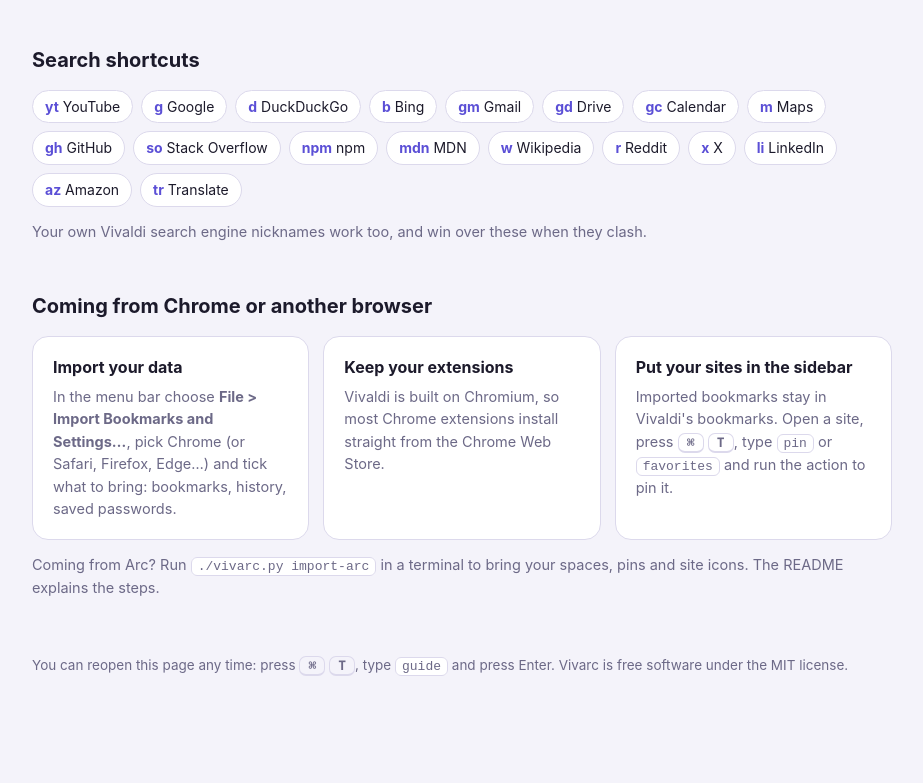
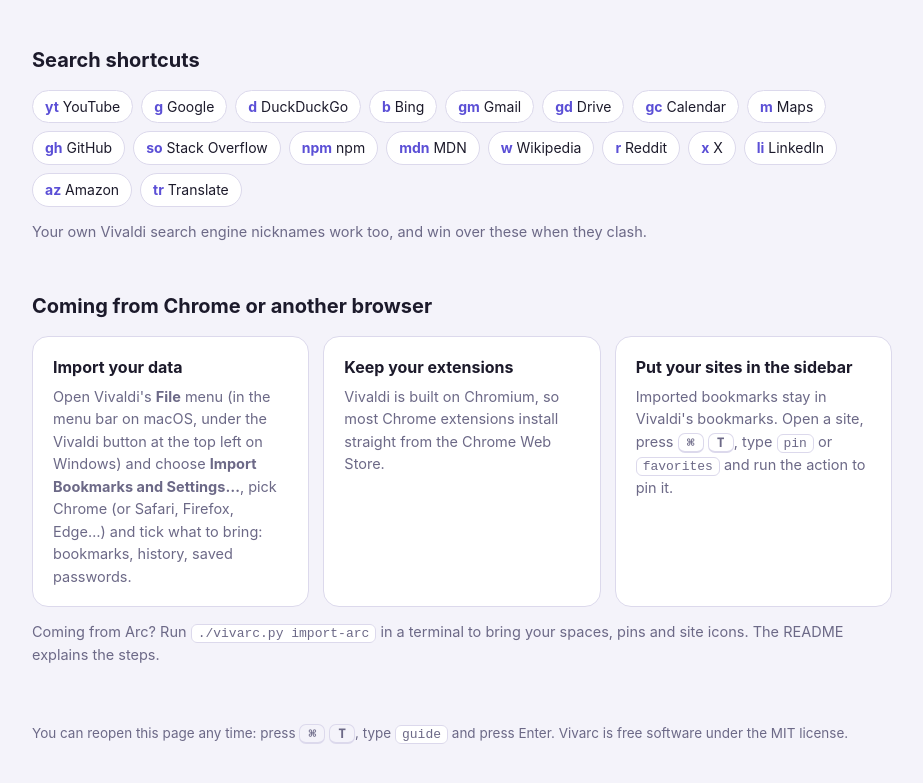
Before and after one commit to KASOGIT/vivarc, a plain HTML site: page src/start/index.html in a window 1280 px wide. Shown: the part 1716-2499 px from the top of the page, without its empty margins (178-1101 px from the left). Before the commit the page ends 2474 px from the top, so only its background shows below. Drawn offline with Linux system fonts and the light colour scheme.

Commit message:
fix(guide): the import steps name the Windows menu as well as the macOS menu bar

```diff
--- a/src/start/index.html
+++ b/src/start/index.html
@@ -112,7 +112,7 @@
 
   <h2>Coming from Chrome or another browser</h2>
   <div class="grid">
-    <div class="card"><h3>Import your data</h3><p>In the menu bar choose <b>File &gt; Import Bookmarks and Settings…</b>, pick Chrome (or Safari, Firefox, Edge…) and tick what to bring: bookmarks, history, saved passwords.</p></div>
+    <div class="card"><h3>Import your data</h3><p>Open Vivaldi's <b>File</b> menu (in the menu bar on macOS, under the Vivaldi button at the top left on Windows) and choose <b>Import Bookmarks and Settings…</b>, pick Chrome (or Safari, Firefox, Edge…) and tick what to bring: bookmarks, history, saved passwords.</p></div>
     <div class="card"><h3>Keep your extensions</h3><p>Vivaldi is built on Chromium, so most Chrome extensions install straight from the Chrome Web Store.</p></div>
     <div class="card"><h3>Put your sites in the sidebar</h3><p>Imported bookmarks stay in Vivaldi's bookmarks. Open a site, press <kbd>⌘</kbd> <kbd>T</kbd>, type <code>pin</code> or <code>favorites</code> and run the action to pin it.</p></div>
   </div>
```
